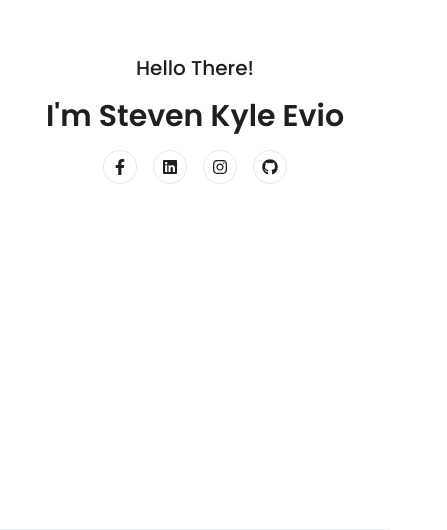
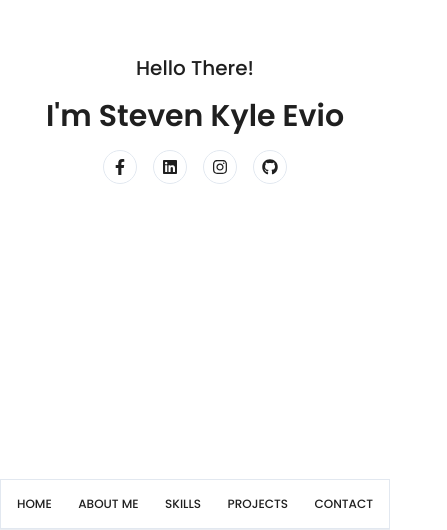
Before and after one commit to stevenFrozt/portfolio-v2, a Next.js app: page / in a window 390 px wide. Shown: the part 315-845 px from the top of the page, 447 px wide, since content can reach past the window. Built offline with nearby package versions, Linux system fonts and the light colour scheme.

Commit message:
mobile fix

```diff
--- a/src/app/page.tsx
+++ b/src/app/page.tsx
@@ -454,13 +454,13 @@ export default function Home() {
 											</div>
 										)
 									)}
-									<div className="flex items-center gap-5">
+									<div className="flex lg:flex-row flex-col lg:items-center lg:gap-5 w-full">
 										<a
 											href="/CV.pdf"
 											download="CV - Steven Kyle Evio"
 										>
 											<Button
-												className="hover:bg-orange-500 mt-6 w-fit uppercase"
+												className="hover:bg-orange-500 mt-6 lg:w-fit uppercase"
 												size={
 													"lg"
 												}
@@ -474,7 +474,7 @@ export default function Home() {
 											download="Portfolio - Steven kyle Evio"
 										>
 											<Button
-												className="hover:bg-orange-500 mt-6 w-fit uppercase"
+												className="hover:bg-orange-500 mt-4 lg:mt-6 lg:w-fit uppercase"
 												size={
 													"lg"
 												}
--- a/src/components/Navbar.tsx
+++ b/src/components/Navbar.tsx
@@ -1,7 +1,10 @@
 import React from "react"
+import NavbarMobile from "./NavbarMobile"
 
 export default function Navbar() {
 	return (
+		<>
+			<NavbarMobile />
 			<div className="lg:block top-0 z-50 fixed hidden bg-white py-4 w-full">
 				<div className="flex justify-between items-center mx-52">
 					<h5 className="font-bold text-2xl">STEVEN</h5>
@@ -39,5 +42,6 @@ export default function Navbar() {
 					</div>
 				</div>
 			</div>
+		</>
 	)
 }
--- /dev/null
+++ b/src/components/NavbarMobile.tsx
@@ -0,0 +1,30 @@
+import React from "react"
+
+export default function NavbarMobile() {
+	return (
+		<div className="block bottom-0 z-50 fixed lg:hidden bg-white py-4 border w-full">
+			<div className="flex">
+				<div className="flex justify-between font-medium text-xs uppercase w-full px-4">
+					<a href="#home" className="">
+						Home
+					</a>
+					<a href="#about" className="">
+						About Me
+					</a>
+					<a href="#skills" className="">
+						Skills
+					</a>
+					<a href="#projects" className="">
+						Projects
+					</a>
+					<a
+						href="#contact"
+						className="hover:text-orange-500 transition-all hover:-translate-y-1 duration-300"
+					>
+						Contact
+					</a>
+				</div>
+			</div>
+		</div>
+	)
+}
```
Lines whose indentation alone changed are shown as unchanged.
